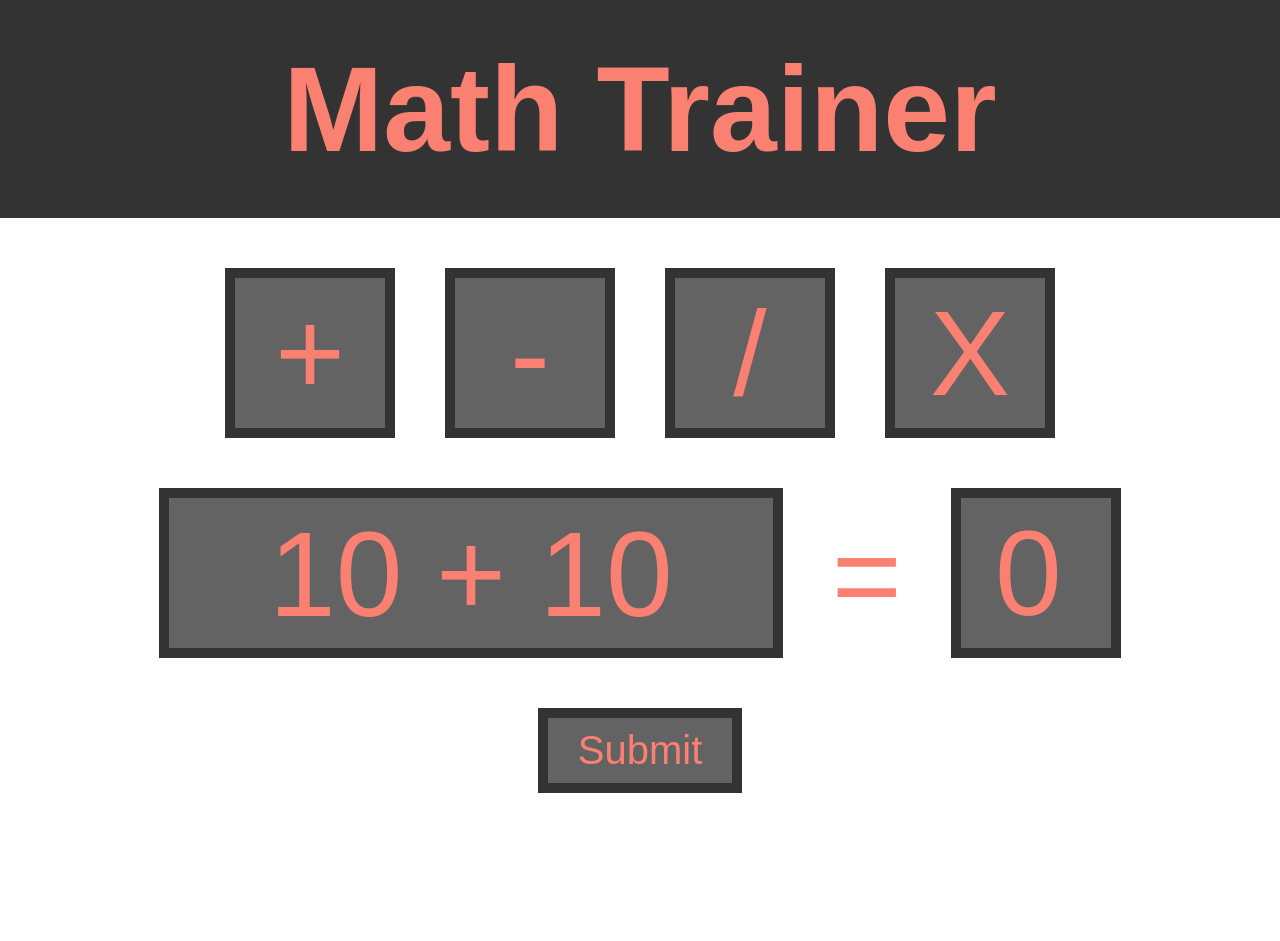
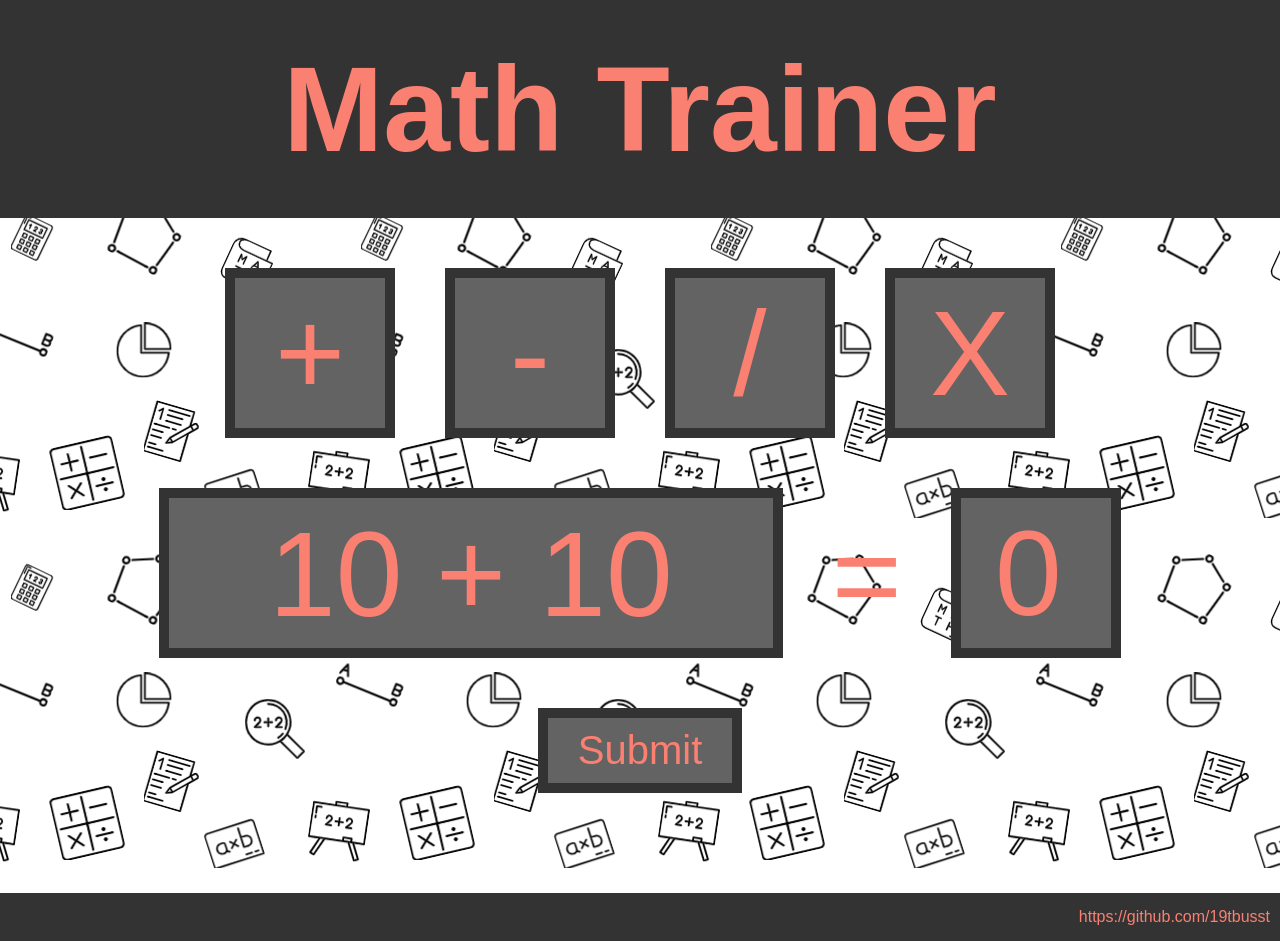
Before and after one commit to 19tbusst/math-trainer-js, a plain HTML site: page index.html in a window 1280 px wide. Before the commit the page ends 843 px from the top, so only its background shows below. Drawn offline with Linux system fonts and the light colour scheme.

Commit message:
Background
- added background

```diff
--- a/index.html
+++ b/index.html
@@ -28,6 +28,9 @@
                 <h1>Correct</h1>
             </div>
         </main>
+        <footer>
+            <a href="https://github.com/19tbusst">https://github.com/19tbusst</a>
+        </footer>
         <script src="./app.js"></script>
     </body>
 </html>
--- a/styles.css
+++ b/styles.css
@@ -1,6 +1,6 @@
 @keyframes flash {
     0% {color: salmon;}
-    50% {color: #FFA98F; background: #333;}
+    50% {color: #f23333; background: #333;}
     100% {color: salmon;}
 }
 
@@ -9,12 +9,35 @@
     font-family: sans-serif;
 }
 
+body {
+    background-image: url(./img/pattern.png);
+}
+
+main {
+    height: 675px;
+}
+
 header {
     background: #333;
     color: salmon;
     padding: 40px;
     font-size: 60px;
     text-align: center;
+}
+
+footer {
+    background-color: #333;
+    padding: 15px 10px;
+    text-align: right;
+}
+
+footer a {
+    text-decoration: none;
+    color: salmon;
+}
+
+footer a:hover {
+    color: #FFA98F;;
 }
 
 .operators {
```
